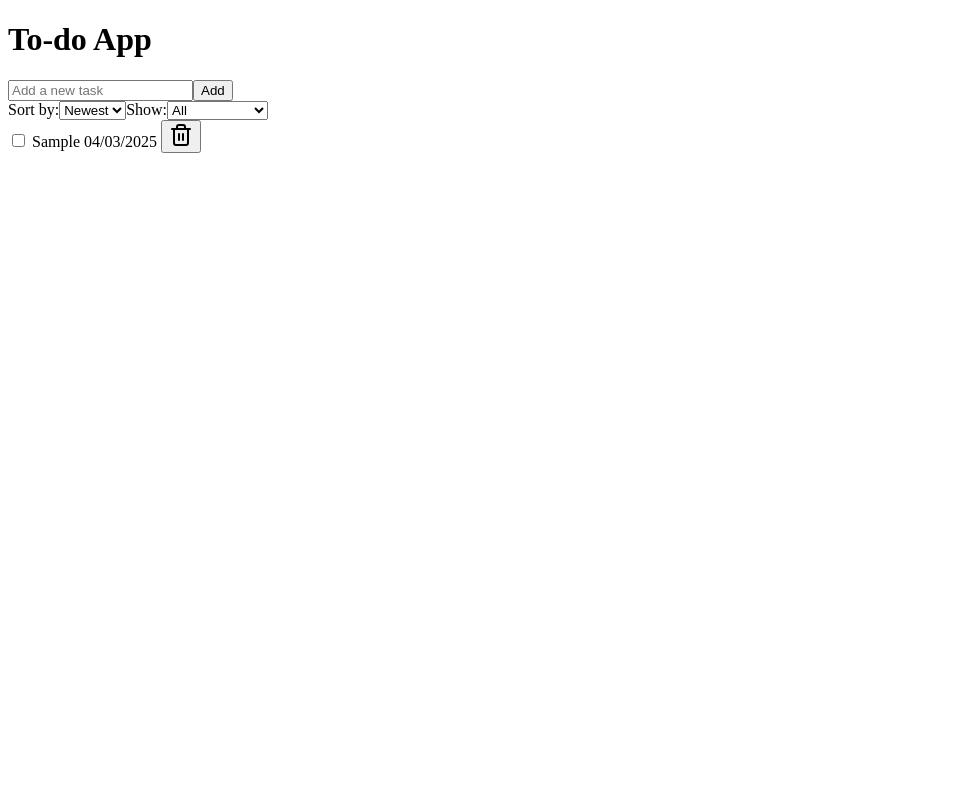
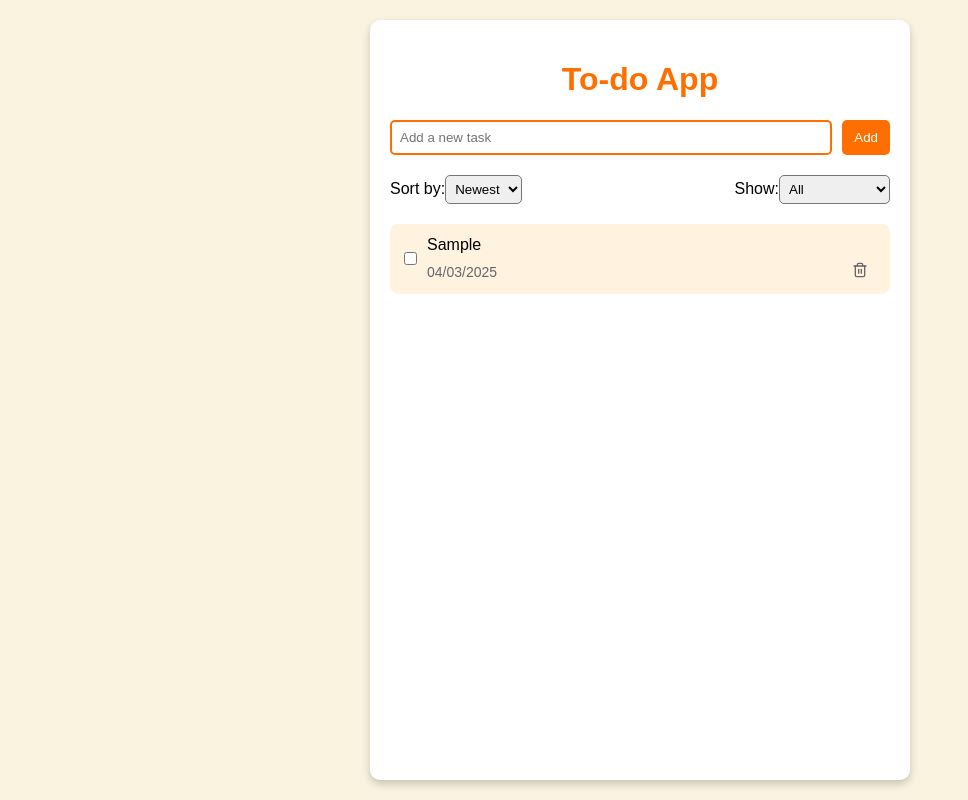
Before and after one commit to AlexDegerman/to-do-app, a React app: page / in a window 1280 px wide. Both pictures are taken after typing "Sample" into the empty fields and a click on the button "Add". Shown: the whole page, without its empty margins (0-968 px from the left). Built offline with nearby package versions, Linux system fonts and the light colour scheme; the HTML template or start-up script is replaced by a standard one.

Commit message:
Apply CSS

```diff
--- a/src/App.css
+++ b/src/App.css
@@ -0,0 +1,37 @@
+body {
+  background-color: #FAF3E0;
+  display: flex;
+  justify-content: center;
+  align-items: center;
+  font-family: Arial, sans-serif;
+  margin: 0;
+  padding: 20px;
+}
+
+.app-container {
+  max-width: 620px;
+  height: 90vh;
+  padding: 20px;
+  background: white;
+  box-shadow: 0 4px 8px rgba(0, 0, 0, 0.2);
+  border-radius: 10px;
+  text-align: center;
+  display: flex;
+  flex-direction: column;
+}
+
+h1 {
+  color: #FF6F00;
+}
+
+@media screen and (min-width: 768px) {
+  .app-container {
+    min-width: 400px;
+  }
+}
+
+@media screen and (min-width: 1024px) {
+  .app-container {
+    min-width: 500px;
+  }
+}
--- a/src/App.jsx
+++ b/src/App.jsx
@@ -54,13 +54,19 @@
   }
 
   return (
-    <div>
-    <h1>To-do App</h1>
-    <ToDoForm addTask={addTask}/>
-    <SortDropDown sortOrder={sortOrder} sortChange={handleSortChange} filterStatus={filterStatus} filterChange={(e) => setFilterStatus(e.target.value)}/>
-    <ToDoList tasks={filteredTasks} toggleComplete={toggleComplete} deleteTask={deleteTask}/>
+    <div className="app-container">
+      <h1>To-do App</h1>
+      <ToDoForm addTask={addTask}/>
+      <SortDropDown
+        sortOrder={sortOrder}
+        sortChange={handleSortChange}
+        filterStatus={filterStatus}
+        filterChange={(e) => setFilterStatus(e.target.value)}
+      />
+      <ToDoList tasks={filteredTasks} toggleComplete={toggleComplete} deleteTask={deleteTask}/>
     </div>
   )
+
 }
 
 export default App
--- a/src/components/SortDropDown.jsx
+++ b/src/components/SortDropDown.jsx
@@ -1,9 +1,10 @@
+import '../styles/SortDropDown.css'
 
 const SortDropDown = ({ sortOrder, sortChange, filterStatus, filterChange }) => {
 
   return (
+    <div className="sort-filter-container">
       <div>
-      {/* Sorting Dropdown */}
         <label htmlFor="sortOrder">Sort by:</label>
         <select
           id="sortOrder"
@@ -13,8 +14,9 @@
           <option value="newest">Newest</option>
           <option value="oldest">Oldest</option>
         </select>
+      </div>
 
-      {/* Filtering Dropdown */}
+      <div>
         <label htmlFor="filterStatus">Show:</label>
         <select
           id="filterStatus"
@@ -26,7 +28,9 @@
           <option value="uncompleted">Uncompleted</option>
         </select>
       </div>
+    </div>
   )
+
 }
 
 export default SortDropDown
--- a/src/components/ToDoForm.jsx
+++ b/src/components/ToDoForm.jsx
@@ -1,4 +1,5 @@
 import { useState } from "react"
+import '../styles/ToDoForm.css'
 
 const ToDoForm = ({ addTask }) => {
   const [text, setText] = useState("")
@@ -14,10 +15,12 @@
     <div>
       <form onSubmit={handleSubmit}>
         <input
+          className="input-text"
           type="text"
           placeholder="Add a new task"
           value={text}
           onChange={(e) => setText(e.target.value)}
+          maxLength={100}
         />
         <button type="submit">Add</button>
       </form>
--- a/src/components/ToDoItem.jsx
+++ b/src/components/ToDoItem.jsx
@@ -1,4 +1,5 @@
 import { Trash2Icon } from "lucide-react"
+import '../styles/ToDoItem.css'
 
 const ToDoItem = ({ task, toggleComplete, deleteTask }) => {
 
@@ -12,17 +13,21 @@
   }
 
   return (
-    <div>
+    <div className={`task-item ${task.completed ? "task-completed" : ""}`}>
       <input
         type="checkbox"
         checked={task.completed}
         onChange={() => toggleComplete(task.id)}
       />
-      <span> {task.text} </span>
-      <span> {formatDate(task.id)} </span>
-      <button onClick={() => deleteTask(task.id)}><Trash2Icon/></button>
+      <div className="task-text">
+        <span>{task.text}</span>
+        <span className="task-date">{formatDate(task.id)}</span>
+      </div>
+      <button className="task-delete" onClick={() => deleteTask(task.id)}><Trash2Icon size={16}/></button>
     </div>
   )
+
+
 }
 
 export default ToDoItem
--- a/src/components/ToDoList.jsx
+++ b/src/components/ToDoList.jsx
@@ -1,9 +1,10 @@
 import ToDoItem from "./ToDoItem"
+import '../styles/ToDoList.css'
 
 const ToDoList = ({ tasks, toggleComplete, deleteTask }) => {
 
   return (
-    <div>
+    <div className="task-list">
       {tasks.map(task =>
         <ToDoItem
           key={task.id}
@@ -14,6 +15,7 @@
       )}
     </div>
   )
+
 }
 
 export default ToDoList
--- /dev/null
+++ b/src/styles/SortDropDown.css
@@ -0,0 +1,10 @@
+.sort-filter-container {
+  display: flex;
+  margin-top: 20px;
+  justify-content: space-between;
+}
+
+select {
+  padding: 5px;
+  border-radius: 5px;
+}
--- /dev/null
+++ b/src/styles/ToDoForm.css
@@ -0,0 +1,25 @@
+form {
+  display: flex;
+  gap: 10px;
+}
+
+.input-text {
+  flex: 1;
+  padding: 8px;
+  border: 2px solid #FF6F00;
+  border-radius: 5px;
+}
+
+input:focus {
+  outline: none;
+  border-color: #FF6F00;
+}
+
+button {
+  background: #FF6F00;
+  color: white;
+  border: none;
+  padding: 8px 12px;
+  border-radius: 5px;
+  cursor: pointer;
+}
--- /dev/null
+++ b/src/styles/ToDoItem.css
@@ -0,0 +1,46 @@
+.task-item {
+  display: flex;
+  background: #FFF3E0;
+  padding: 10px;
+  margin-bottom: 10px;
+  border-radius: 8px;
+  position: relative;
+}
+
+.task-item input{
+  margin-right: 10px;
+  cursor: pointer;
+  align-self: center;
+}
+
+.task-text {
+  display: flex;
+  flex-direction: column;
+  text-align: left;
+  line-height: 1.4em;
+  margin-right: 10px;
+}
+
+.task-text span:first-child {
+  margin-bottom: 5px;
+}
+
+.task-completed span:first-child {
+  text-decoration: line-through;
+  color: #2E7D32;
+}
+
+.task-delete {
+  position: absolute;
+  bottom: 5px;
+  right: 10px;
+  background: none;
+  border: none;
+  color: #666;
+  cursor: pointer;
+}
+
+.task-date {
+  font-size: 14px;
+  color: #666;
+}
--- /dev/null
+++ b/src/styles/ToDoList.css
@@ -0,0 +1,6 @@
+.task-list {
+  margin-top: 20px;
+  overflow-y: auto;
+  scrollbar-width: thin;
+  scrollbar-color: #FF6F00 #FFF3E0;
+}
```
Also changed, not shown: 1 other file (tests, documents, lock files or other folders). Lines whose indentation alone changed are shown as unchanged.
